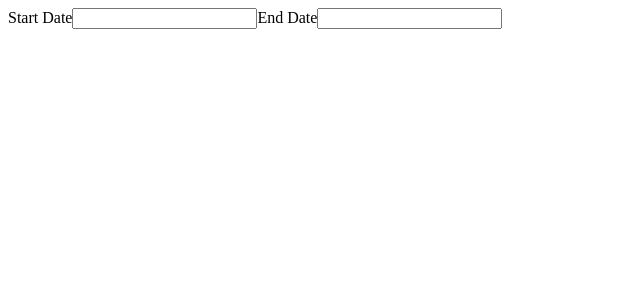
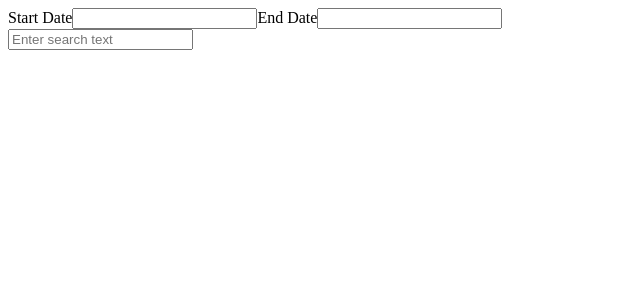
Before and after one commit to shafer949/nyt-article-viewer, a React (Create React App) app: page / in a window 1280 px wide. Shown: the top 300 px of the page, without its empty margins (0-640 px from the left). Built offline with nearby package versions, Linux system fonts and the light colour scheme.

Commit message:
feat: add search input to SearchForm and corresponding test

```diff
--- a/src/components/SearchForm.js
+++ b/src/components/SearchForm.js
@@ -20,8 +20,10 @@ class SearchForm extends Component {
                             End Date
                             <DatePicker/>
                         </label>
+                    </div>
 
-                    </div>
+                    <input className='search-text-input' placeholder='Enter search text'/>
+
                 </form>
             </section>
         )
```
Also changed, not shown: 1 other file (tests, documents, lock files or other folders).
